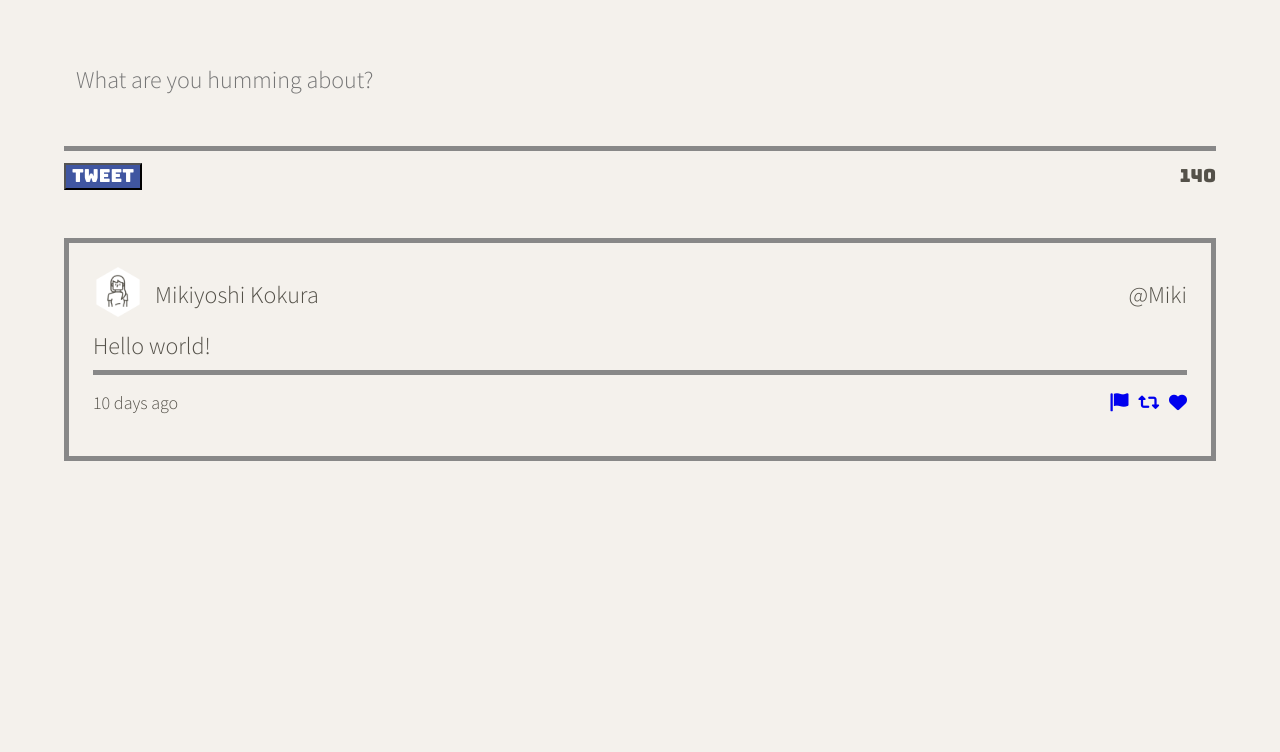
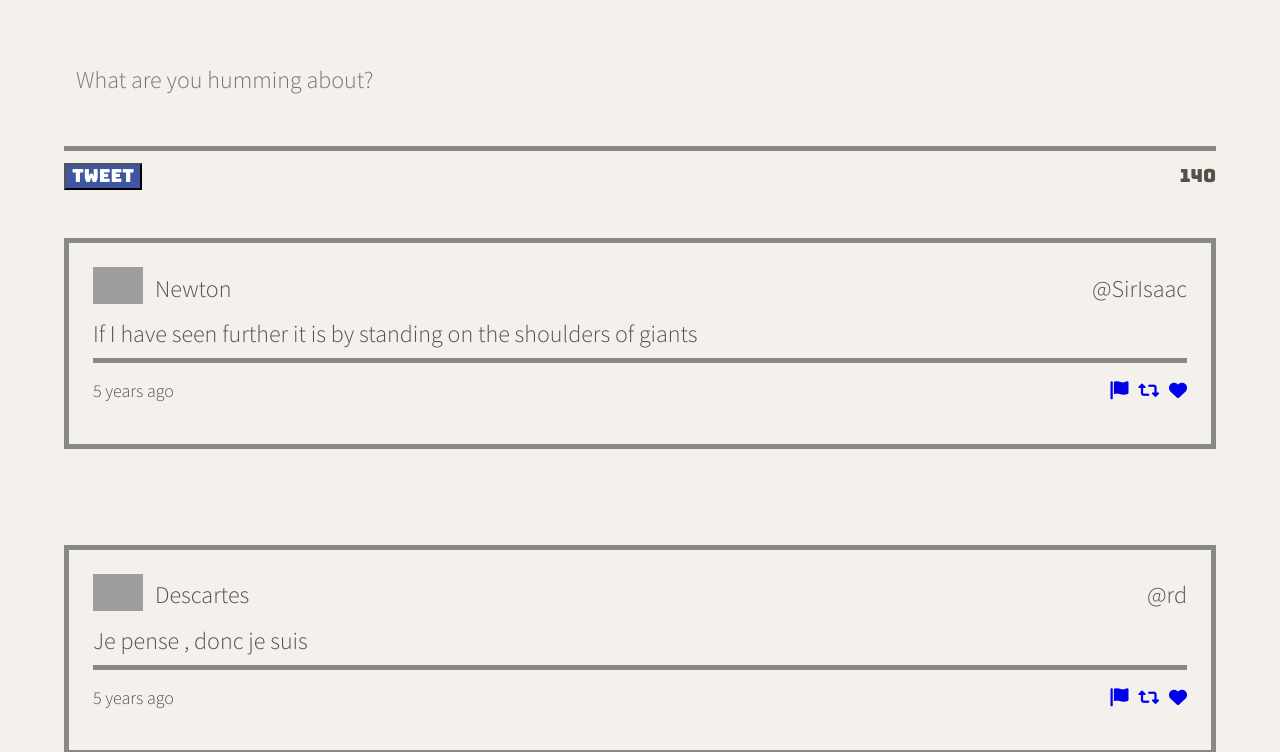
Before and after one commit to mikiyoshi/tweeter2, a website: page public/index.html in a window 1280 px wide. Shown: the part 715-1467 px from the top of the page. Before the commit the page ends 1224 px from the top, so only its background shows below. Drawn offline with nearby package versions, Linux system fonts and the light colour scheme; grey boxes are pictures that could not be loaded.

Commit message:
add dynamic tweets card and update client.js

```diff
--- a/public/index.html
+++ b/public/index.html
@@ -29,11 +29,18 @@
     <link rel="stylesheet" href="/styles/header.css" type="text/css" />
     <link rel="stylesheet" href="/styles/new-tweet.css" type="text/css" />
 
+    <!-- timeago.js  -->
+    <script
+      src="https://cdnjs.cloudflare.com/ajax/libs/timeago.js/4.0.2/timeago.min.js"
+      integrity="sha512-SVDh1zH5N9ChofSlNAK43lcNS7lWze6DTVx1JCXH1Tmno+0/1jMpdbR8YDgDUfcUrPp1xyE53G42GFrcM0CMVg=="
+      crossorigin="anonymous"
+      referrerpolicy="no-referrer"
+    ></script>
+
     <!-- External JS -->
     <script src="https://ajax.googleapis.com/ajax/libs/jquery/3.4.1/jquery.min.js"></script>
 
     <!-- App JS -->
-    <script type="text/javascript" src="/scripts/client.js"></script>
   </head>
 
   <body>
@@ -122,5 +129,6 @@
       type="text/javascript"
       src="/scripts/composer-char-counter.js"
     ></script>
+    <script type="text/javascript" src="/scripts/client.js"></script>
   </body>
 </html>
--- a/public/scripts/client.js
+++ b/public/scripts/client.js
@@ -3,3 +3,117 @@
  * jQuery is already loaded
  * Reminder: Use (and do all your DOM work in) jQuery's document ready function
  */
+$(document).ready(function () {
+  // Fake data taken from initial-tweets.json
+  const data = [
+    {
+      user: {
+        name: 'Newton',
+        avatars: 'https://i.imgur.com/73hZDYK.png',
+        handle: '@SirIsaac',
+      },
+      content: {
+        text: 'If I have seen further it is by standing on the shoulders of giants',
+      },
+      created_at: 1461116232227,
+    },
+    {
+      user: {
+        name: 'Descartes',
+        avatars: 'https://i.imgur.com/nlhLi3I.png',
+        handle: '@rd',
+      },
+      content: {
+        text: 'Je pense , donc je suis',
+      },
+      created_at: 1461113959088,
+    },
+  ];
+  // const $tweet = timeago.format(1639419790688);
+  // console.log('client.js: ', $tweet);
+  const renderTweets = function (tweets) {
+    // loops through tweets
+    for (let obj of tweets) {
+      let tweet = createTweetElement(obj);
+      $('.new-tweet').append(tweet);
+      console.log('OBJ: ', tweet);
+    }
+    // calls createTweetElement for each tweet
+    // takes return value and appends it to the tweets container
+  };
+
+  const createTweetElement = function (tweet) {
+    // console.log('timenumber: ', timeago.format(1461113959088));
+    // console.log('time: ', tweet.created_at);
+    let $tweet = $(`
+  <article class="messageBox">
+          <div class="userCard">
+            <div class="userCardBody">
+              <div class="userCardHeader">
+                <div class="userIcon">
+                  <img style="width: 50px" src="${tweet.user.avatars}" />
+                </div>
+                <div class="userName">${tweet.user.name}</div>
+                <div class="userId">${tweet.user.handle}</div>
+              </div>
+              <div class="userCardMain">
+                <div class="userMessage">${tweet.content.text}</div>
+              </div>
+              <div class="userCardFooter">
+                <div class="userDate">
+                  <span class="userDays">${timeago.format(
+                    tweet.created_at
+                  )}</span>
+                </div>
+                <div class="userSocial">
+                  <ul>
+                    <li>
+                      <a class="flag" href="#"><i class="fas fa-flag"></i></a>
+                    </li>
+                    <li>
+                      <a class="retweet" href="#"><i class="fas fa-retweet"></i></a>
+                    </li>
+                    <li>
+                      <a class="heart" href="#"><i class="fas fa-heart"></i></a>
+                    </li>
+                  </ul>
+                </div>
+              </div>
+            </div>
+          </div>
+        </article>
+  `); /* Your code for creating the tweet element */
+    // ...
+    return $tweet;
+  };
+
+  renderTweets(data);
+
+  $('#newTweet').submit(function (event) {
+    const str = $('#newTweet').serialize();
+    if ($('#tweet-text').val() === '') {
+      $('#resultPost').text('Not valid!').show().fadeOut(1000);
+      console.log(str);
+      return;
+    }
+    $('#resultPost').text(str).show().fadeOut(1000);
+    console.log(str);
+
+    $.ajax(
+      '/tweets', // url
+      { method: 'POST', data: $(this).serialize() } // data to be submit
+    ).then(function () {
+      console.log('you are successful', str);
+    });
+    event.preventDefault();
+  });
+  //
+  // social button on / off
+  //
+  let socialBtns = ['flag', 'retweet', 'heart'];
+  for (socialBtn of socialBtns) {
+    $(`.${socialBtn}`).on('click', function (event) {
+      $(this).toggleClass('active');
+    });
+  }
+});
--- a/public/scripts/composer-char-counter.js
+++ b/public/scripts/composer-char-counter.js
@@ -31,13 +31,4 @@ $(document).ready(function () {
       .find('#count-update')
       .html(140 - tweetCount);
   });
-  //
-  // social button on / off
-  //
-  let socialBtns = ['flag', 'retweet', 'heart'];
-  for (socialBtn of socialBtns) {
-    $(`.${socialBtn}`).on('click', function (event) {
-      $(this).toggleClass('active');
-    });
-  }
 });
--- a/server/data-files/initial-tweets.json
+++ b/server/data-files/initial-tweets.json
@@ -8,7 +8,7 @@
     "content": {
       "text": "If I have seen further it is by standing on the shoulders of giants"
     },
-    "created_at": 1643559766897
+    "created_at": 1643583057121
   },
   {
     "user": {
@@ -19,6 +19,6 @@
     "content": {
       "text": "Je pense , donc je suis"
     },
-    "created_at": 1643646166897
+    "created_at": 1643669457121
   }
 ]
```
Also changed, not shown: README.md.
